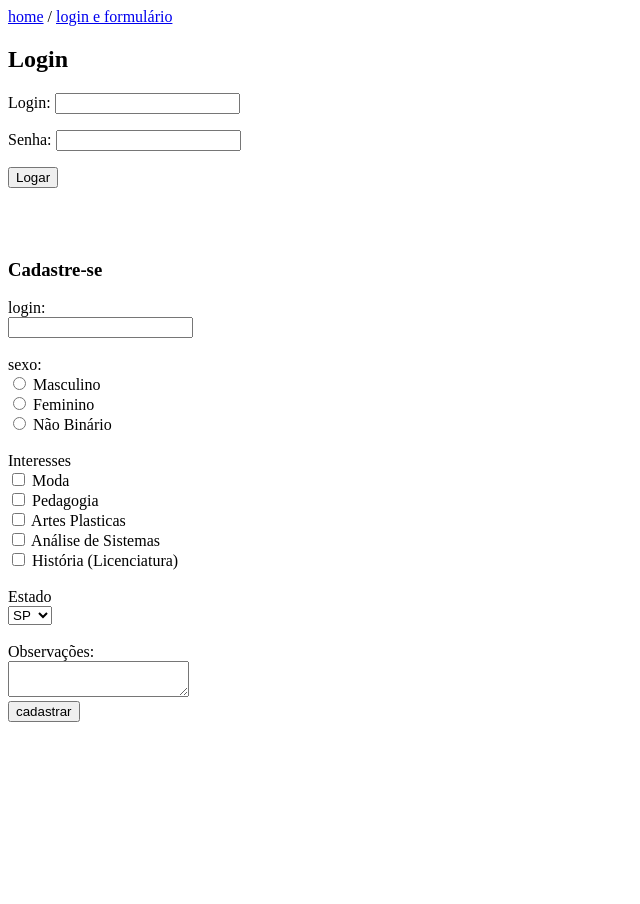
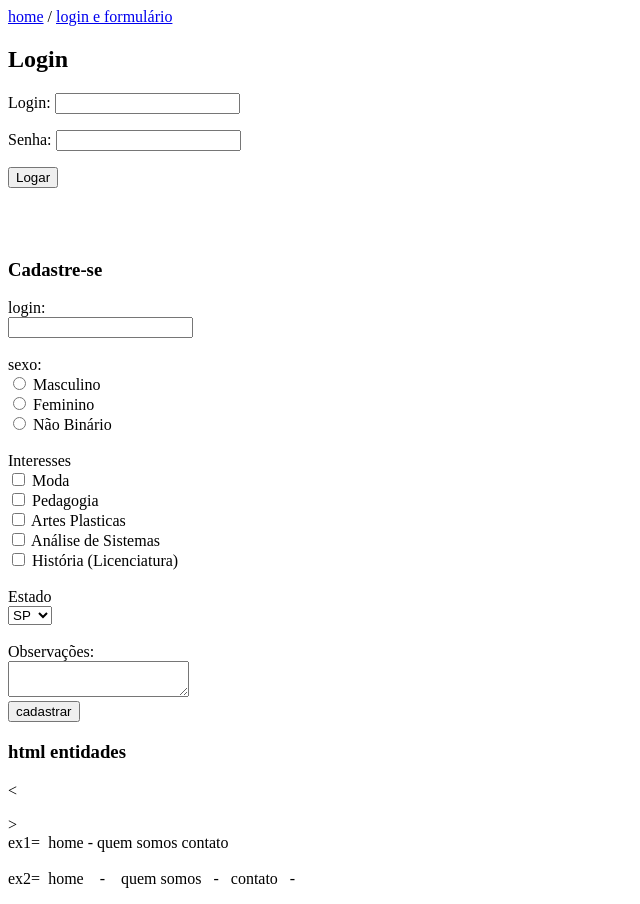
Before and after one commit to luscas20/projeto-site-estudo, a plain HTML site: page login e formulário.html in a window 1280 px wide. Shown: the whole page, without its empty margins (0-640 px from the left). Before the commit the page ends 800 px from the top, so only its background shows below. Drawn offline with Linux system fonts and the light colour scheme.

Commit message:
Update login e formulário.html

```diff
--- a/login e formulário.html
+++ b/login e formulário.html
@@ -52,6 +52,13 @@
 
             <input type="submit" value="cadastrar"<br> <br>
 
+        <h3>html entidades</h3>
+
+        &lt;<p>&gt;<br>
+
+           ex1=&nbsp; home - quem somos contato <br><br>
+           ex2=&nbsp; home &nbsp;&nbsp;&nbsp;-&nbsp;&nbsp;&nbsp; quem somos&nbsp;&nbsp;&nbsp;-&nbsp;&nbsp;&nbsp;contato&nbsp;&nbsp;&nbsp;-&nbsp;&nbsp;&nbsp;
+
 
 
         </form>
```
